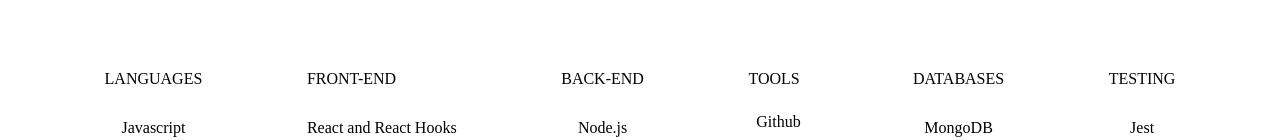
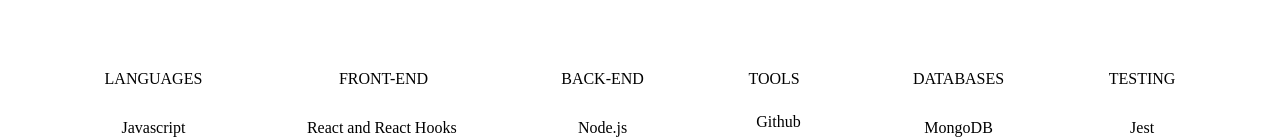
Before and after one commit to kgali21/kam-portfolio, a React app: page / in a window 1280 px wide. Shown: the part 1315-1455 px from the top of the page. Built offline with nearby package versions, Linux system fonts and the light colour scheme.

Commit message:
re-lined up FRONT-END title

```diff
--- a/src/components/techStack/TechStack.css
+++ b/src/components/techStack/TechStack.css
@@ -61,3 +61,7 @@
     height: 5em;
     margin: 1em 0 0 0;
 }
+
+.Front {
+    margin-left: 2em;
+}
--- a/src/components/techStack/TechStackCard.js
+++ b/src/components/techStack/TechStackCard.js
@@ -15,7 +15,7 @@
                     </div>
             </div>
             <div>
-                <p>FRONT-END</p>
+                <p className={styles.Front}>FRONT-END</p>
                     <div className={styles.FrontEnd}>
                         <p>React and React Hooks</p>
                         <p>Redux</p>
```
